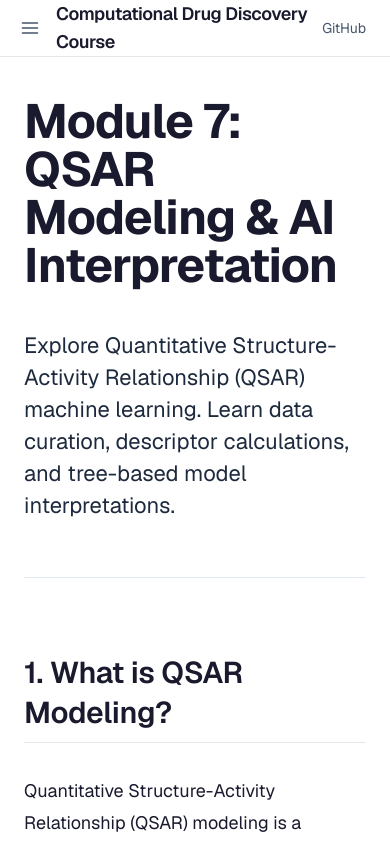
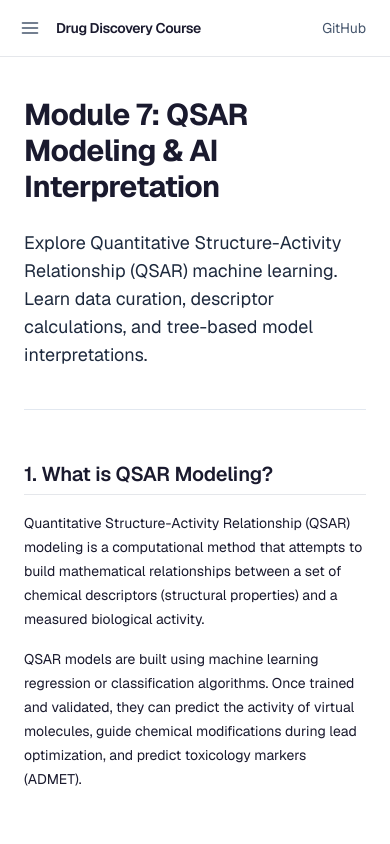
Before and after one commit to yboulaamane/learn-cadd, a Next.js app: page /qsar-modeling in a window 390 px wide. Shown: the top 844 px of the page. Built offline with nearby package versions, Linux system fonts and the light colour scheme.

Commit message:
fix(mobile): optimize mobile header, add responsive typography, and fix touchscreen drag handlers

```diff
--- a/src/app/(tutorial)/layout.tsx
+++ b/src/app/(tutorial)/layout.tsx
@@ -24,7 +24,7 @@ export default function TutorialLayout({
       <SideNav />
       <MobileChapterNav />
       <main className="min-w-0 flex-1 px-6 py-10 lg:px-12">
-        <article className="prose prose-lg max-w-none">
+        <article className="prose prose-sm sm:prose-base lg:prose-lg max-w-none w-full overflow-x-hidden">
           {children}
         </article>
         <ChapterNav prev={prevModule} next={nextModule} />
--- a/src/app/(tutorial)/ligand-receptor-interactions/page.tsx
+++ b/src/app/(tutorial)/ligand-receptor-interactions/page.tsx
@@ -573,7 +573,7 @@ export default function LigandReceptorInteractionsPage() {
               <svg
                 ref={svgRef}
                 viewBox="0 0 300 200"
-                className="w-full h-auto cursor-default"
+                className="w-full h-auto cursor-default touch-none"
                 onMouseMove={handleMouseMove}
                 onTouchMove={handleTouchMove}
               >
--- a/src/app/(tutorial)/qsar-modeling/page.tsx
+++ b/src/app/(tutorial)/qsar-modeling/page.tsx
@@ -594,7 +594,7 @@ export default function QsarModelingPage() {
               <svg
                 ref={svgRef}
                 viewBox="0 0 300 200"
-                className="w-full h-auto cursor-crosshair"
+                className="w-full h-auto cursor-crosshair touch-none"
                 onMouseDown={handleMouseDown}
                 onTouchStart={handleTouchStart}
                 onMouseMove={handleMouseMove}
--- a/src/components/layout/SiteHeader.tsx
+++ b/src/components/layout/SiteHeader.tsx
@@ -13,7 +13,9 @@ export function SiteHeader() {
     >
       <div className="mx-auto flex h-14 max-w-7xl items-center pl-14 pr-6 lg:px-6">
         <Link href="/" className="flex items-center gap-2.5 font-semibold tracking-tight text-foreground">
-          <span className="text-lg">Computational Drug Discovery Course</span>
+          <span className="text-sm sm:text-base md:text-lg">
+            <span className="hidden sm:inline">Computational </span>Drug Discovery Course
+          </span>
         </Link>
         <nav className="ml-auto flex items-center gap-6 text-sm text-slate-600">
           <a
```
